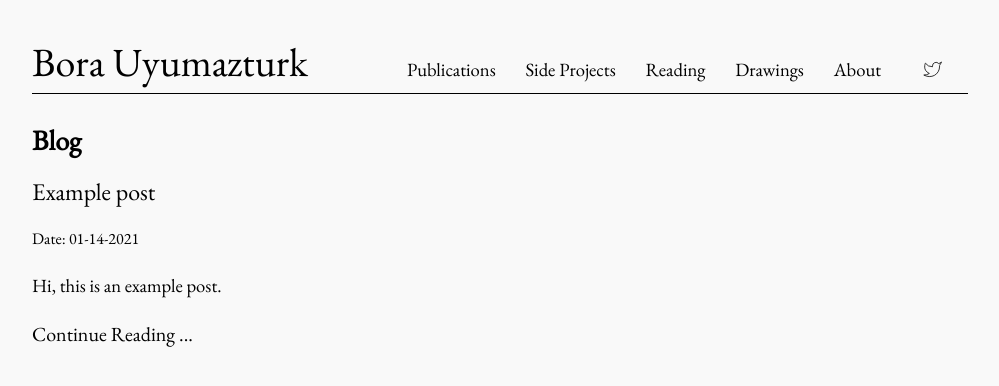
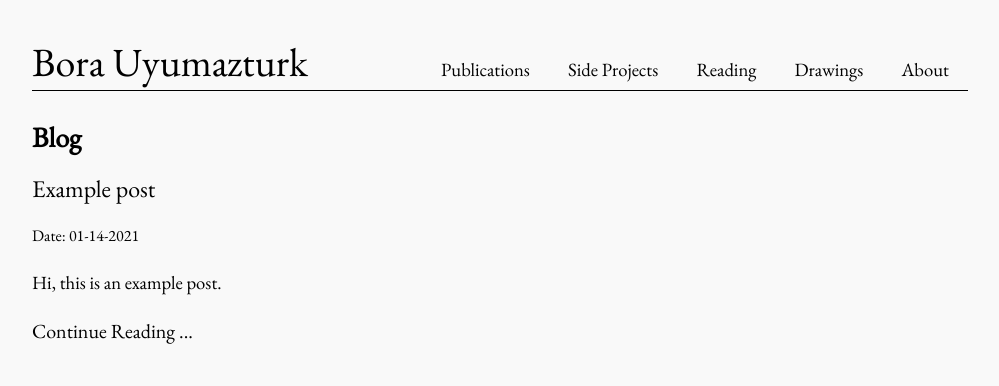
Before and after one commit to bora-uyumazturk/bora-uyumazturk.github.io, a Jekyll site: the page built from blog.html, in a window 1280 px wide. Shown: the top 386 px of the page, without its empty margins (140-1139 px from the left). Built offline with Jekyll 4.4.1, drawn with Linux system fonts in a browser that asks for light colours.

Commit message:
Update default.html

```diff
--- a/_layouts/default.html
+++ b/_layouts/default.html
@@ -18,11 +18,11 @@
           <a href="{{ relBase }}index.html">About</a>
         </nav>
         <!-- TODO: add hover effect on icon -->
-        <nav class="Header-social">
+        <!-- <nav class="Header-social">
           <a href="https://twitter.com/notsleepingturk">
             <img class="social-icon" src="/assets/images/twitter.svg">
           </a>
-        </nav>
+        </nav> -->
       </div>
 
       {{ content }}
```
